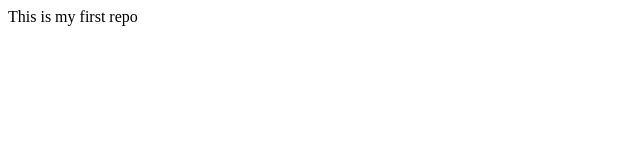
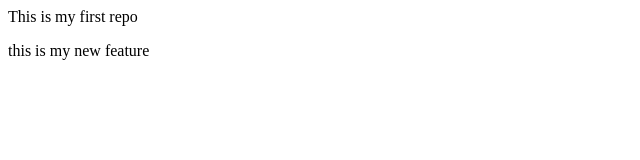
Before and after one commit to prasiddisomarapu592-glitch/LocalRepo, a plain HTML site: page index.html in a window 1280 px wide. Shown: the whole page, without its empty margins (0-640 px from the left). Drawn offline with Linux system fonts and the light colour scheme.

Commit message:
Add new Feature

```diff
--- a/index.html
+++ b/index.html
@@ -1 +1,2 @@
 <p>This is my first repo</p>
+<p>this is my new feature</p>
```
